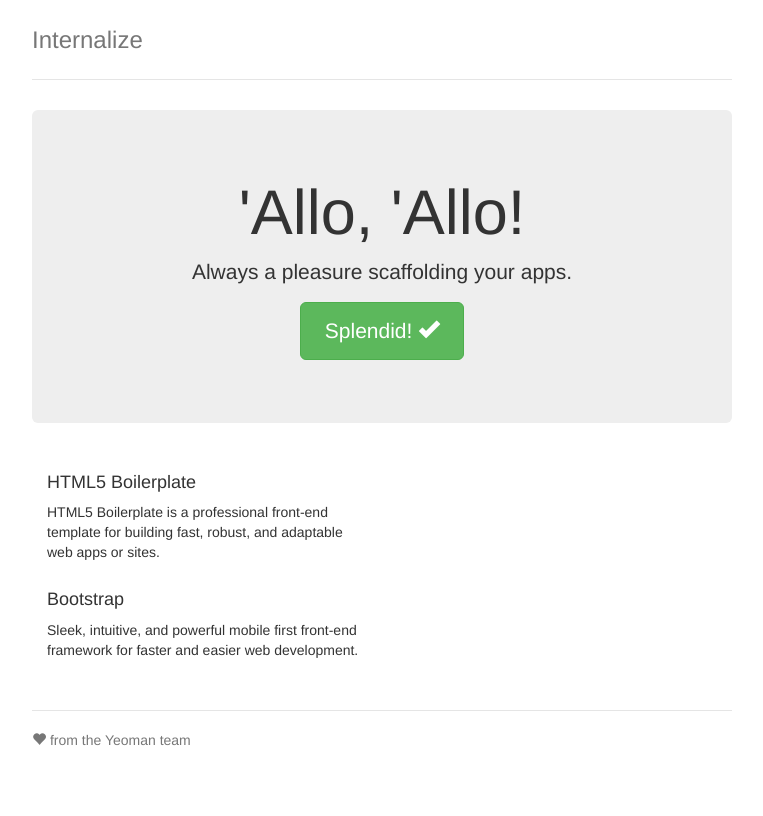
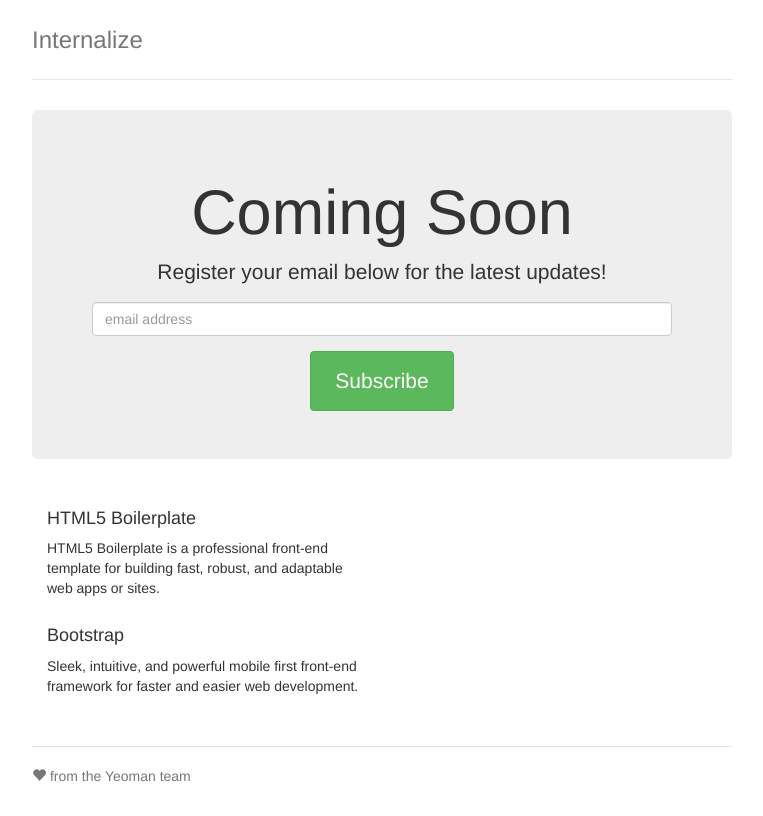
Before and after one commit to johnzeringue/internalize, a website: page app/index.html in a window 1280 px wide. Shown: the whole page, without its empty margins (258-1021 px from the left). Drawn offline with nearby package versions, Linux system fonts and the light colour scheme; files that its build step writes are made by us from their sources.

Commit message:
Updated jumbotron for Internalize email registration

```diff
--- a/app/index.html
+++ b/app/index.html
@@ -28,9 +28,26 @@
       </div>
 
       <div class="jumbotron">
-        <h1>'Allo, 'Allo!</h1>
-        <p class="lead">Always a pleasure scaffolding your apps.</p>
-        <p><a class="btn btn-lg btn-success" href="#">Splendid! <span class="glyphicon glyphicon-ok"></span></a></p>
+        <h1>Coming Soon</h1>
+        <p class="lead">Register your email below for the latest updates!</p>
+
+        <!-- Begin MailChimp Signup Form -->
+        <div id="mc_embed_signup">
+          <form action="//internalize.us11.list-manage.com/subscribe/post?u=33fe044a9309ac18e87f8718a&amp;id=25f73be781" method="post" id="mc-embedded-subscribe-form" name="mc-embedded-subscribe-form" target="_blank" novalidate>
+            <div id="mc_embed_signup_scroll">
+
+              <div class="form-group">
+                <input type="email" value="" name="EMAIL" class="form-control" id="mce-EMAIL" placeholder="email address" required>
+              </div>
+
+              <!-- real people should not fill this in and expect good things - do not remove this or risk form bot signups-->
+              <div style="position: absolute; left: -5000px;"><input type="text" name="b_33fe044a9309ac18e87f8718a_25f73be781" tabindex="-1" value=""></div>
+              <div class="clear"><input type="submit" value="Subscribe" name="subscribe" id="mc-embedded-subscribe" class="btn btn-success"></div>
+            </div>
+          </form>
+        </div>
+
+        <!--End mc_embed_signup-->
       </div>
 
       <div class="row marketing">
```
